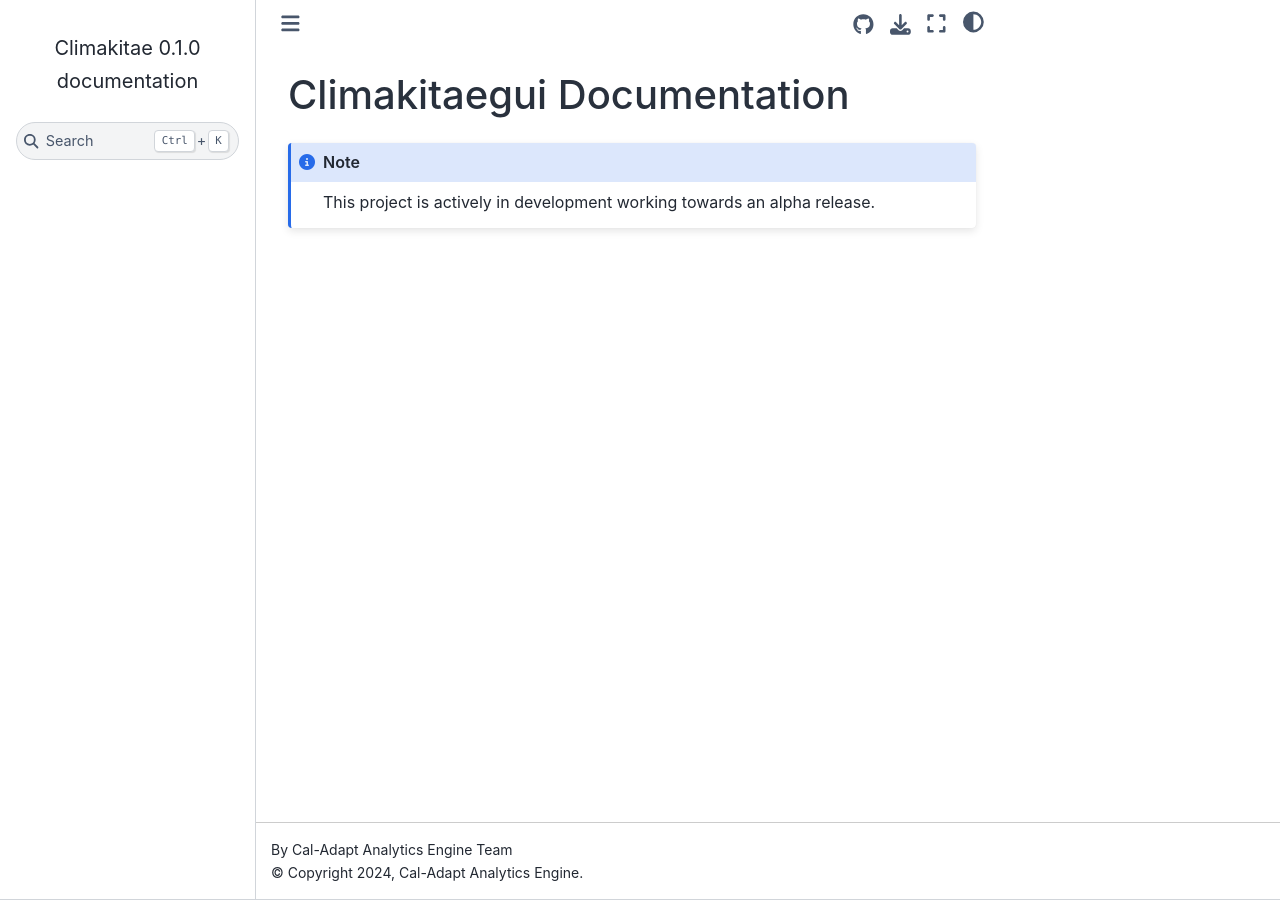
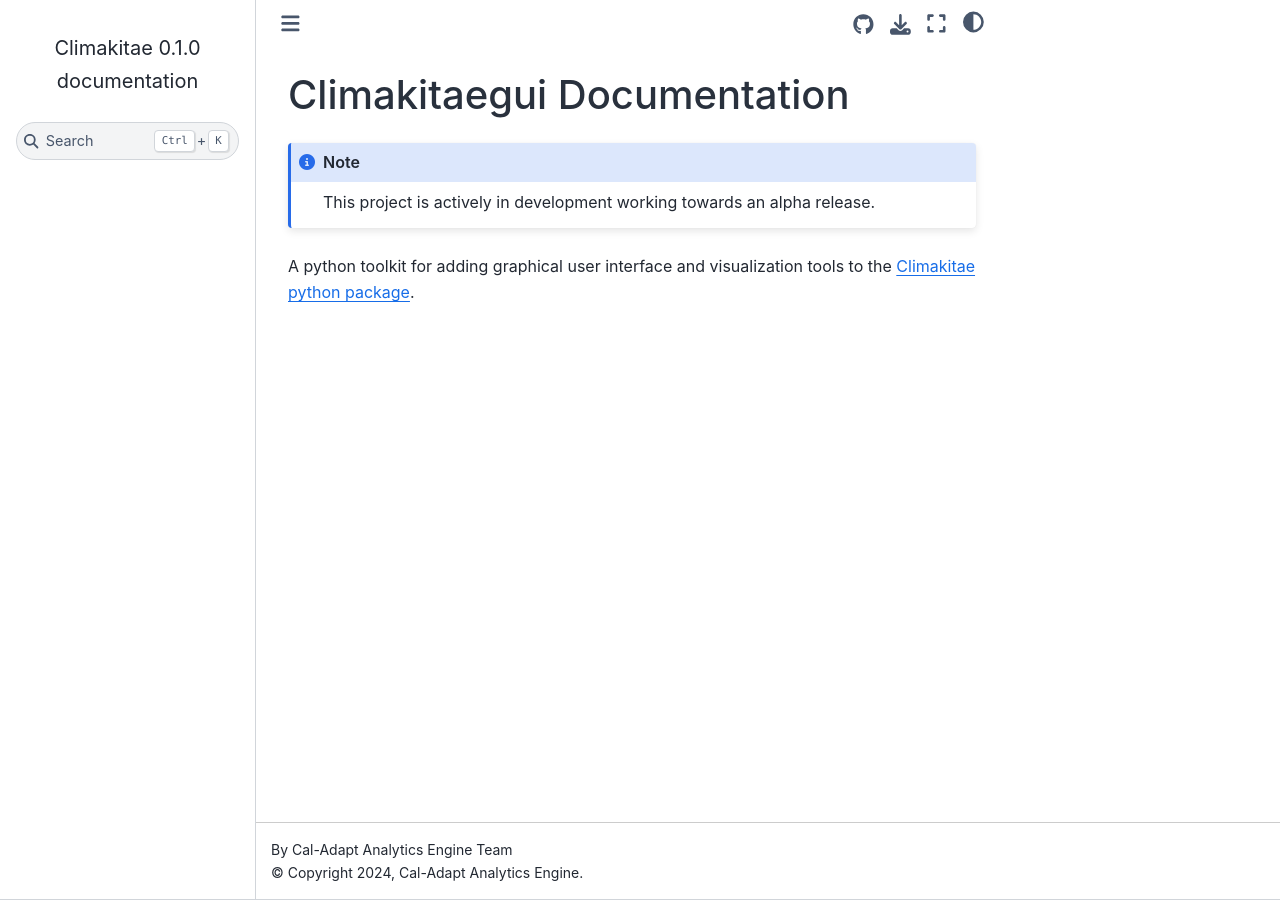
Before and after one commit to cal-adapt/climakitaegui, a Sphinx documentation site: the page built from docs/index.rst, in a window 1280 px wide. Built offline with Sphinx 7.4.7 and the Sphinx Book theme 1.1.4, drawn with Linux system fonts in a browser that asks for light colours.

Commit message:
Update `docs/index.rst` with one-line intro of repo

```diff
--- a/docs/index.rst
+++ b/docs/index.rst
@@ -7,3 +7,5 @@ Climakitaegui Documentation
 .. note::
 
    This project is actively in development working towards an alpha release.
+
+A python toolkit for adding graphical user interface and visualization tools to the `Climakitae python package <https://climakitae.readthedocs.io/en/latest/>`_.
```
